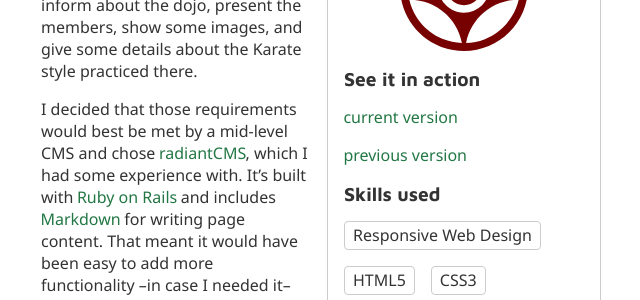
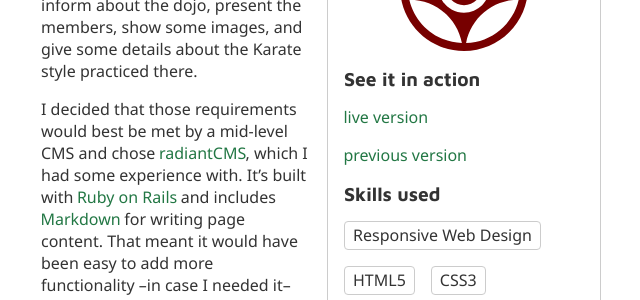
Before and after one commit to c-vetter/rasenplanscher.github.io, a Jekyll site: the page built from _projects/kyokushin-mannheim.de.md, in a window 1280 px wide. Shown: the part 273-573 px from the top of the page, without its empty margins (319-959 px from the left). Built offline with Jekyll 4.4.1, drawn with Linux system fonts in a browser that asks for light colours.

Commit message:
switch kyokushin site link to live domain

```diff
--- a/_projects/kyokushin-mannheim.de.md
+++ b/_projects/kyokushin-mannheim.de.md
@@ -8,7 +8,7 @@
 - Photoshop
 - Illustrator
 links:
-- "[current version](http://kyokushin-mannheim.de.rasenplanscher.info)"
+- "[live version](http://kyokushinkarate-mannheim.de)"
 - "[previous version](http://2010.kyokushin-mannheim.de.rasenplanscher.info)"
 ---
 
```
